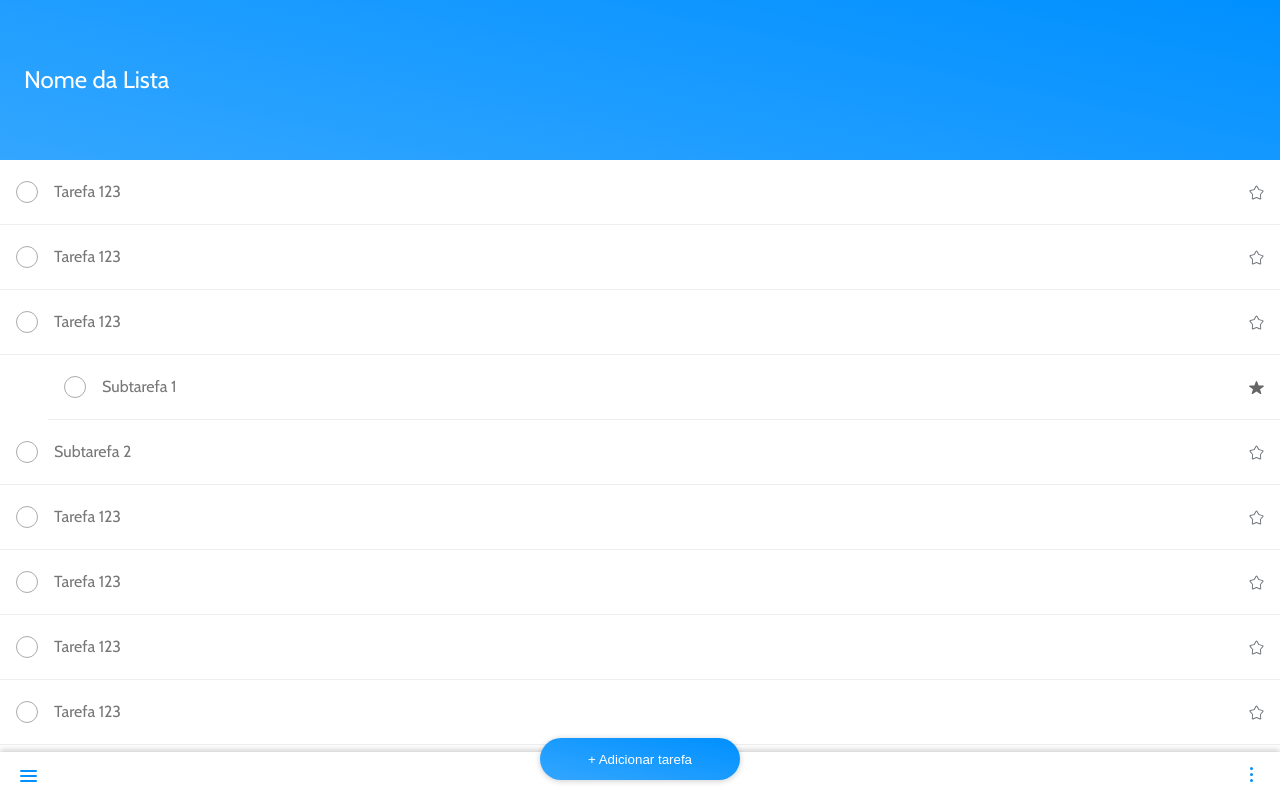
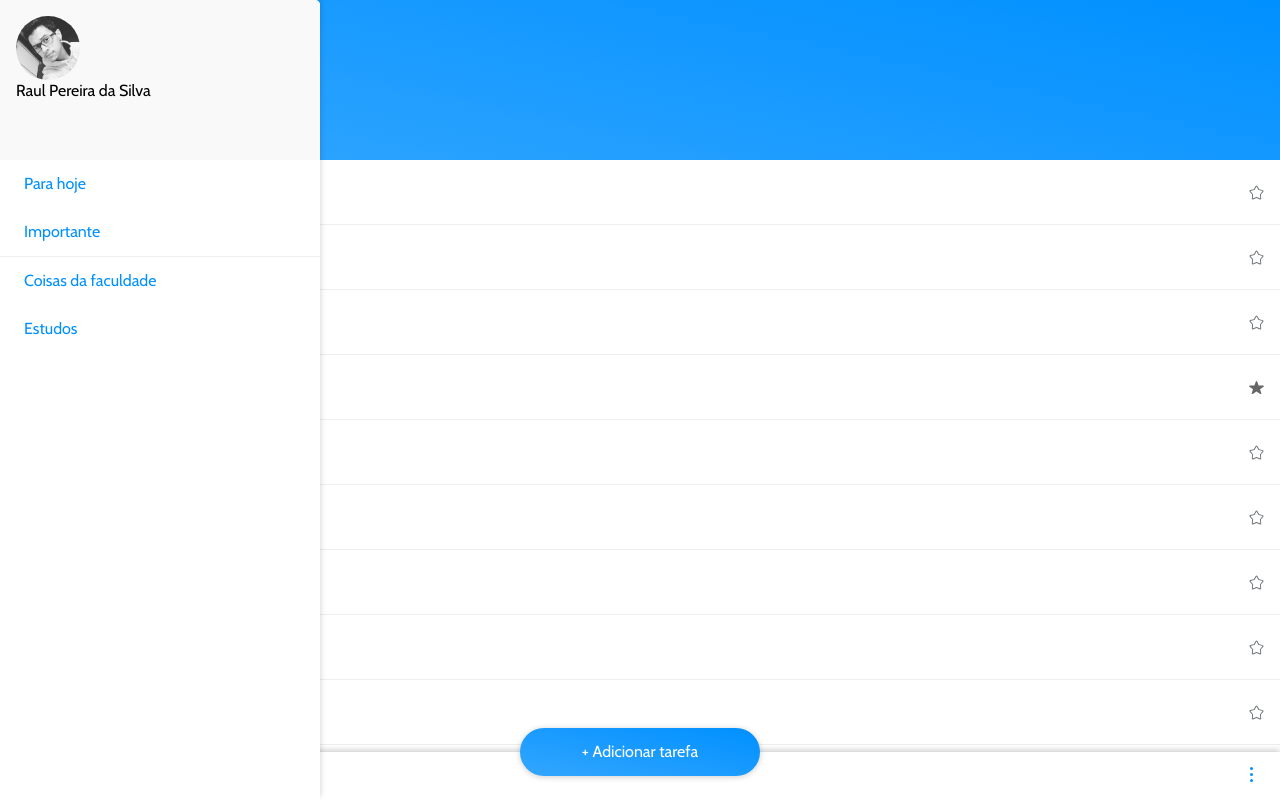
Before and after one commit to raulpesilva/ToDoList, a plain HTML site: page index.html in a window 1280 px wide. Both pictures are taken after a click on the link 28 px from the left and 776 px from the top of the page. Drawn offline with nearby package versions, Linux system fonts and the light colour scheme.

Commit message:
add js bottom and menu lateral

```diff
--- a/css/components/adicionar-tarefa.css
+++ b/css/components/adicionar-tarefa.css
@@ -47,6 +47,6 @@
   /* background-color: #dddddd; */
 }
 
-.nav:hover>.container-tarefa{
+.botao-menu:hover>.container-tarefa{
   bottom: 0;
 }
--- a/css/components/nav.css
+++ b/css/components/nav.css
@@ -17,10 +17,91 @@
   left: 50%;
   transform: translateX(-50%);
   max-width: 20em;
-  min-width: 15em;
+  min-width: 12em;
 
 }
 
 .icon-menu{
   width: .5em;
 }
+
+/* .aparece-menu-lateral{
+  left: 0px;
+} */
+
+.menu-lateral{
+  position: fixed;
+  height: 100%;
+  width: 80%;
+  min-width: 10em;
+  max-width: 20em;
+  z-index: 1;
+  top: 0;
+  left: -85%;
+  /* left: -16em; */
+  background-color: #fff;
+  box-shadow: rgba(0, 0, 0, 0.2) 0px -2px 6px;
+  align-items: flex-start;
+  flex-direction: column;
+  border-radius: 0 5px 5px 0;
+  /* overflow: hidden; */
+  transition: 1s ease-in-out;
+
+}
+
+.menu-lateral-ativo{
+  left: 0;
+}
+/* .menu-lateral-ativo:after{
+  content: "";
+  transition: 1s ease-in-out;
+
+  position: fixed;
+  display: block;
+  z-index: -1;
+  top: 0;
+  left: 0;
+  right: 0;
+  bottom: 0;
+  background-color: rgba(0,0,0,0.2);
+
+} */
+
+
+.wrap-perfil{
+  height: 10em;
+  width: 100%;
+  min-width: 10em;
+  max-width: 20em;
+  padding: 1em;
+  box-sizing: border-box;
+  border-radius: 0 5px 0 0;
+
+  background-color: #f9f9f9;
+}
+.wrap-menu-tarefas{
+  border-bottom: #eee 1px solid;
+  display: flex;
+  flex-direction: column;
+  align-items: flex-start;
+  /* z-index: 1; */
+  background-color: #fff;
+}
+.wrap-minhas-listas{
+  display: flex;
+  flex-direction: column;
+  align-items: flex-start;
+  background-color: #fff;
+  height: 100%;
+
+}
+
+.link-menu-lateral{
+  color: #0090FF;
+
+}
+
+.img-perfil{
+  border-radius: 50px;
+  width: 4em;
+}
--- a/index.html
+++ b/index.html
@@ -10,11 +10,11 @@
   <!-- CSS -->
   <link rel="stylesheet" href="css/base/reset.css">
   <link rel="stylesheet" href="css/base/base.css">
-  <link rel="stylesheet" href="css/generic/">
+  <!-- <link rel="stylesheet" href="css/generic/"> -->
   <link rel="stylesheet" href="css/generic/generics.css">
-  <link rel="stylesheet" href="css/objects/">
+  <!-- <link rel="stylesheet" href="css/objects/"> -->
   <link rel="stylesheet" href="css/objects/titulo.css">
-  <link rel="stylesheet" href="css/components/">
+  <!-- <link rel="stylesheet" href="css/components/"> -->
   <link rel="stylesheet" href="css/components/adicionar-tarefa.css">
   <link rel="stylesheet" href="css/components/header.css">
   <link rel="stylesheet" href="css/components/nav.css">
@@ -103,11 +103,28 @@
         <a href="" class="icon-op-tarefa op-tarefa-item">+</a>
       </ul>
     </div>
-    <a href="#" class="botao icon-menu botao-menu"><img src="img/menu-h.svg" alt="menu de hamburger"></a>
-    <!-- <a href="#" class="botao botao-cheio botao-adivionar-tarefa">+ Adicionar tarefa</a> -->
-    <button class="botao botao-cheio botao-adicionar-tarefa">+ Adicionar tarefa</button>
+
+    <section class="menu-lateral" id="menu-lateral">
+      <div class="wrap-perfil">
+        <img src="img/perfil.jpg" alt="foto de perfil" class="img-perfil">
+        <h2 class="nome-usuario">Raul Pereira da Silva</h2>
+      </div>
+      <div class="wrap-menu-tarefas">
+        <a href="#" class="botao link-menu-lateral">Para hoje</a>
+        <a href="#" class="botao link-menu-lateral">Importante</a>
+      </div>
+      <div class="wrap-minhas-listas">
+        <a href="#" class="botao link-menu-lateral">Coisas da faculdade</a>
+        <a href="#" class="botao link-menu-lateral">Estudos</a>
+      </div>
+    </section>
+
+    <a href="#" class="botao icon-menu botao-menu "><img src="img/menu-h.svg" class="botao-menu-icone" alt="menu de hamburger"></a>
+    <a href="#" class="botao botao-cheio botao-adicionar-tarefa">+ Adicionar tarefa</a>
+    <!-- <button class="botao botao-cheio botao-adicionar-tarefa">+ Adicionar tarefa</button> -->
     <a href="#" class="botao icon-menu botao-opcoes"><img src="img/botao-opcoes.svg" alt="botao opções"></a>
   </nav>
+  <script src="js/index.js"></script>
 </body>
 
 </html>
--- /dev/null
+++ b/js/index.js
@@ -0,0 +1,18 @@
+const $menuLateral = document.querySelector('#menu-lateral');
+const $botaoMenu = document.querySelector('.botao-menu');
+const $iconeMenu = document.querySelector('.botao-menu-icone');
+
+
+function sairMenu(botaoApertado){
+  const $menuLateralAtivo =  document.querySelector('#menu-lateral');
+  if ($menuLateralAtivo.classList.contains('menu-lateral-ativo') && botaoApertado !== $botaoMenu){
+    $menuLateral.classList.remove('menu-lateral-ativo');
+  }
+}
+
+window.addEventListener('click',function(event){
+  sairMenu(event.target);
+  if (event.target === $botaoMenu || event.target === $iconeMenu){
+    $menuLateral.classList.toggle('menu-lateral-ativo');
+  }
+});
```
Also changed, not shown: css/generic/generics.css (line endings or trailing spaces), img/perfil.jpg (added).
